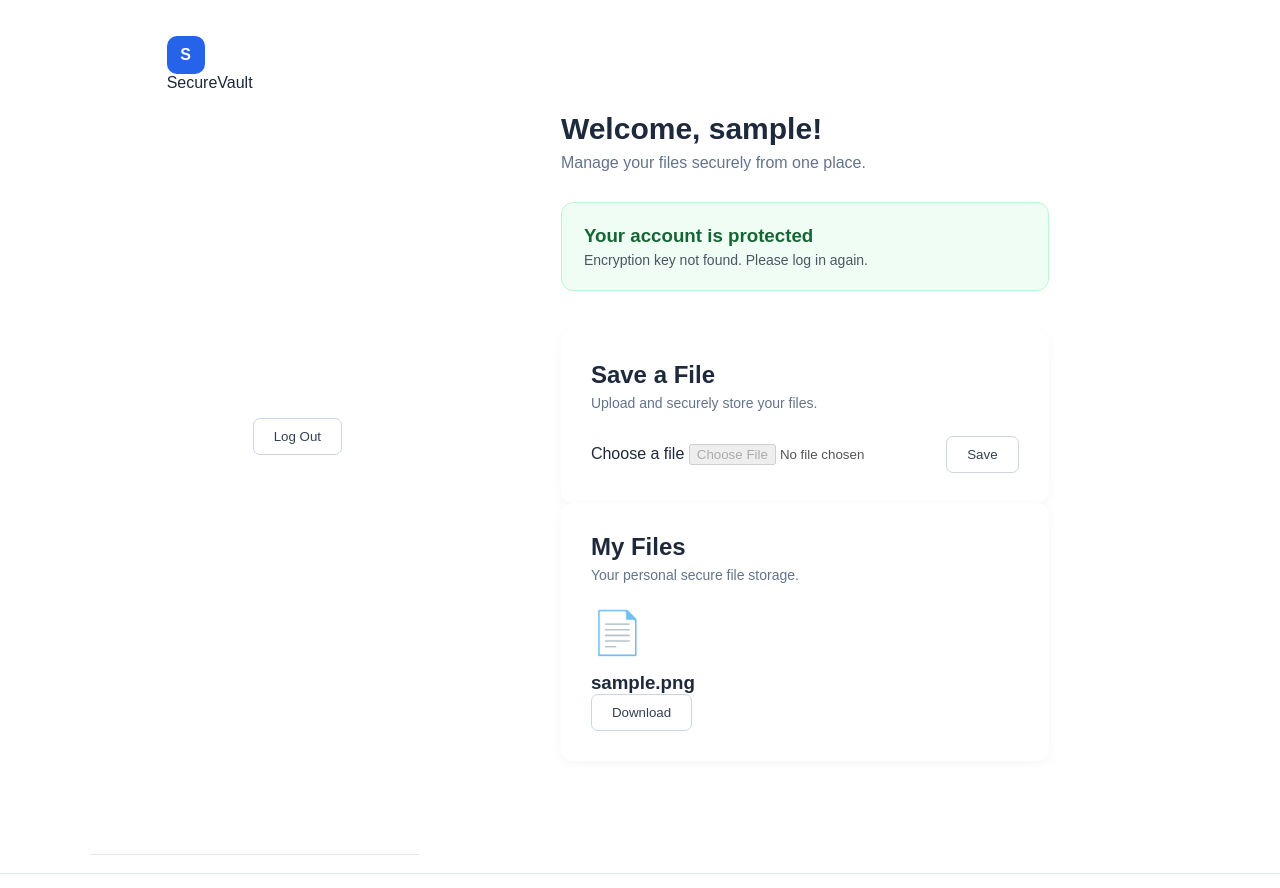
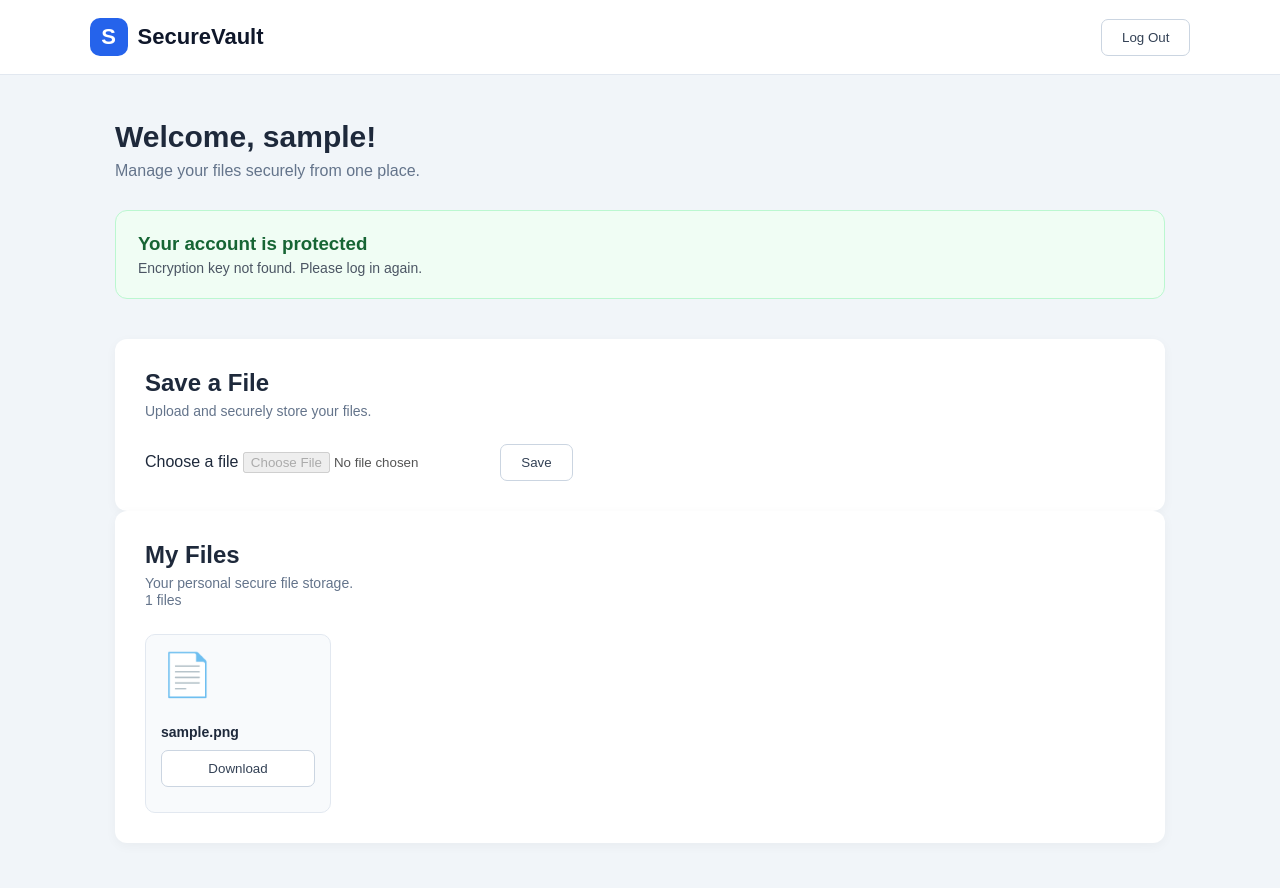
Before and after one commit to nicoola91/CA1-Cryptography, a Flask app: page /dashboard in a window 1280 px wide. Run offline with Flask 3, Linux system fonts and the light colour scheme; the visitor is signed in with stand-in values (Sample User, id 1); tables that the repository leaves empty hold one stand-in row (values such as "Sample post").

Commit message:
Improve dashboard layout and file storage

```diff
--- a/static/css/style.css
+++ b/static/css/style.css
@@ -265,7 +265,52 @@ a:hover {
     line-height: 1.6;
 }
 
-/* RESPONSIVE */
+/* FILE GRID */
+
+.file-grid {
+    display: grid;
+    grid-template-columns: repeat(auto-fill, minmax(160px, 1fr));
+    gap: 15px;
+    max-height: 420px;
+    overflow-y: auto;
+}
+
+/* FILE CARDS */
+
+.file-grid .file-item {
+    padding: 15px;
+    border: 1px solid #e2e8f0;
+    border-radius: 10px;
+    background-color: #f8fafc;
+    display: flex;
+    flex-direction: column;
+    gap: 10px;
+}
+
+/* FILE NAME */
+
+.file-grid .file-item h3 {
+    width: 100%;
+    font-size: 14px;
+    overflow: hidden;
+    text-overflow: ellipsis;
+    white-space: nowrap;
+}
+
+/* DOWNLOAD BUTTON */
+
+.file-grid .download-button {
+    margin-top: auto;
+}
+
+/* FILE COUNT */
+
+.file-count {
+    color: #64748b;
+    font-size: 14px;
+}
+
+/* MOBILE */
 
 @media (max-width: 600px) {
     .auth-card {
@@ -283,4 +328,8 @@ a:hover {
     .welcome-section h1 {
         font-size: 25px;
     }
+
+    .file-grid {
+        grid-template-columns: repeat(2, minmax(0, 1fr));
+    }
 }
--- a/templates/dashboard.html
+++ b/templates/dashboard.html
@@ -1,4 +1,3 @@
-
 <!DOCTYPE html>
 <html lang="en">
 
@@ -11,11 +10,12 @@
     <link rel="stylesheet" href="{{ url_for('static', filename='css/style.css') }}">
 </head>
 
-<body class="topbar">
+<body>
 
+    <!-- Navigation Bar -->
     <header class="topbar">
 
-        <div class="dashboard-page">
+        <div class="brand">
             <div class="brand-icon">S</div>
             <span>SecureVault</span>
         </div>
@@ -90,9 +90,17 @@
                     <h2>My Files</h2>
                     <p>Your personal secure file storage.</p>
                 </div>
+
+                {% if files %}
+                    <span class="file-count">
+                        {{ files|length }} files
+                    </span>
+                {% endif %}
             </div>
 
             {% if files %}
+
+                <div class="file-grid">
 
                     {% for file in files %}
 
@@ -100,7 +108,9 @@
 
                             <div class="file-icon">📄</div>
 
-                        <h3>{{ file["filename"] }}</h3>
+                            <h3 title="{{ file['filename'] }}">
+                                {{ file["filename"] }}
+                            </h3>
 
                             <button
                                 type="button"
@@ -119,6 +129,8 @@
                         </div>
 
                     {% endfor %}
+
+                </div>
 
             {% else %}
 
```
Lines whose indentation alone changed are shown as unchanged.
